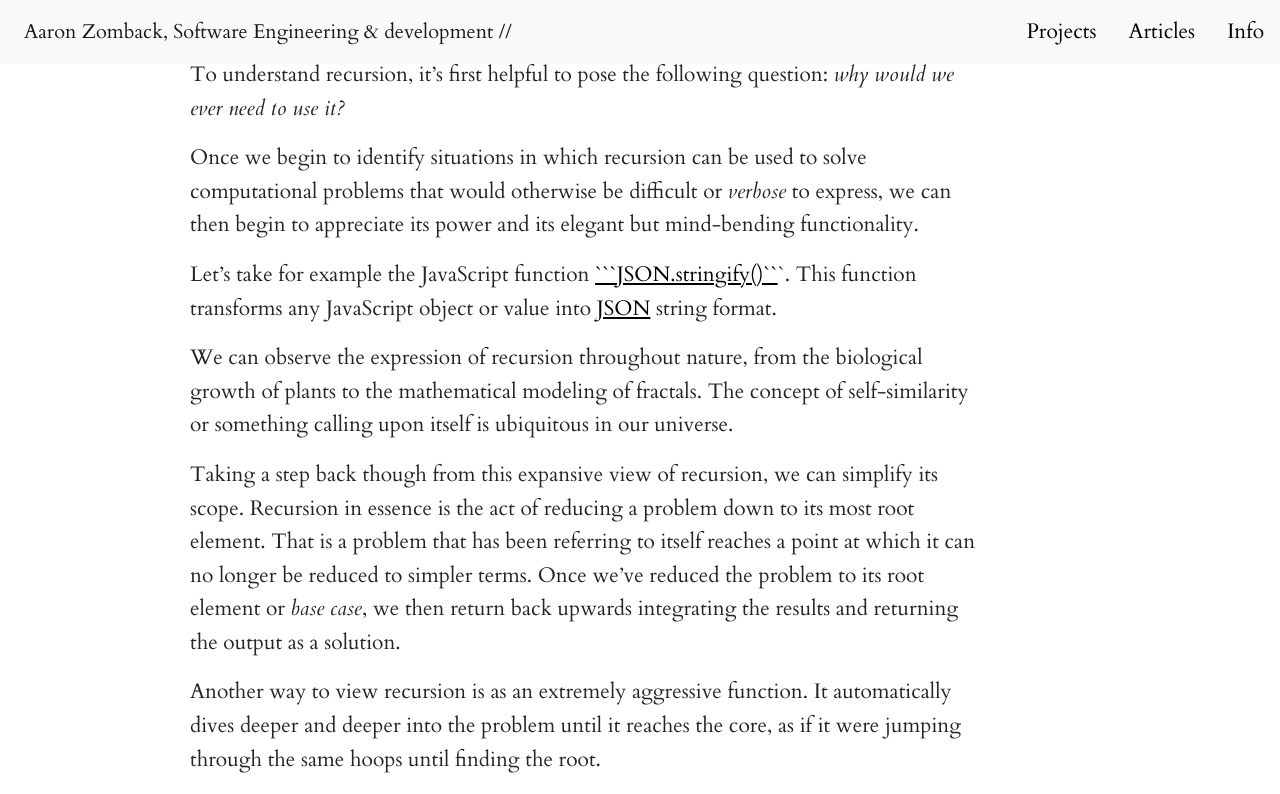
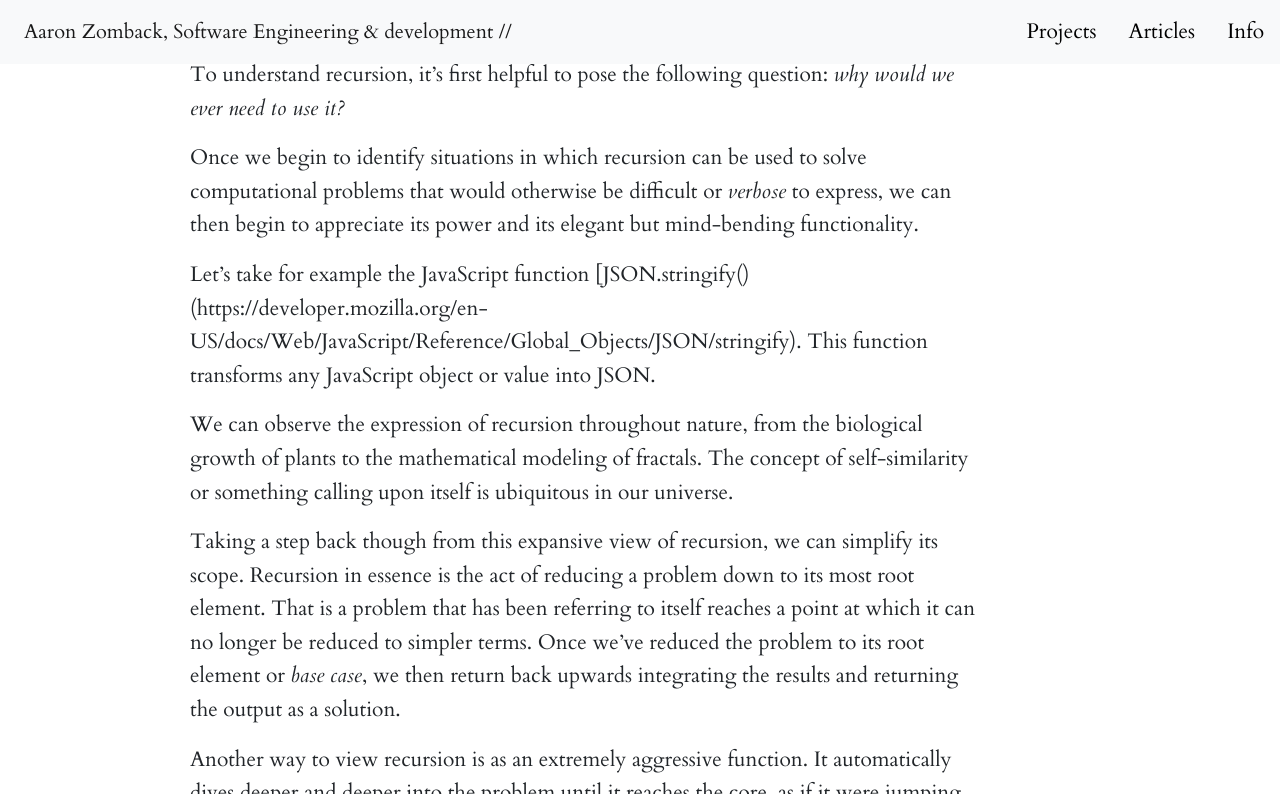
Before and after one commit to aaronzomback/design-portfolio, a Jekyll site: the page built from _posts/2021-04-30-what-is-recursion?.markdown, in a window 1280 px wide and 900 px high, scrolled down 716 px, cut to the strip 0-794 px from the top of the window. Built offline with Jekyll 4.4.1, drawn with Linux system fonts in a browser that asks for light colours; nearby versions of some CDN libraries.

Commit message:
Updated What Is Recursion?

````diff
--- a/_posts/2021-04-30-what-is-recursion?.markdown
+++ b/_posts/2021-04-30-what-is-recursion?.markdown
@@ -12,7 +12,7 @@ To understand recursion, it's first helpful to pose the following question: *why
 
 Once we begin to identify situations in which recursion can be used to solve computational problems that would otherwise be difficult or *verbose* to express, we can then begin to appreciate its power and its elegant but mind-bending functionality.
 
-Let's take for example the JavaScript function [```JSON.stringify()``](https://developer.mozilla.org/en-US/docs/Web/JavaScript/Reference/Global_Objects/JSON/stringify)`. This function transforms any JavaScript object or value into [JSON](https://www.json.org/json-en.html) string format.
+Let's take for example the JavaScript function [JSON.stringify()(https://developer.mozilla.org/en-US/docs/Web/JavaScript/Reference/Global_Objects/JSON/stringify). This function transforms any JavaScript object or value into JSON.
 
 We can observe the expression of recursion throughout nature, from the biological growth of plants to the mathematical modeling of fractals. The concept of self-similarity or something calling upon itself is ubiquitous in our universe.
 
````
